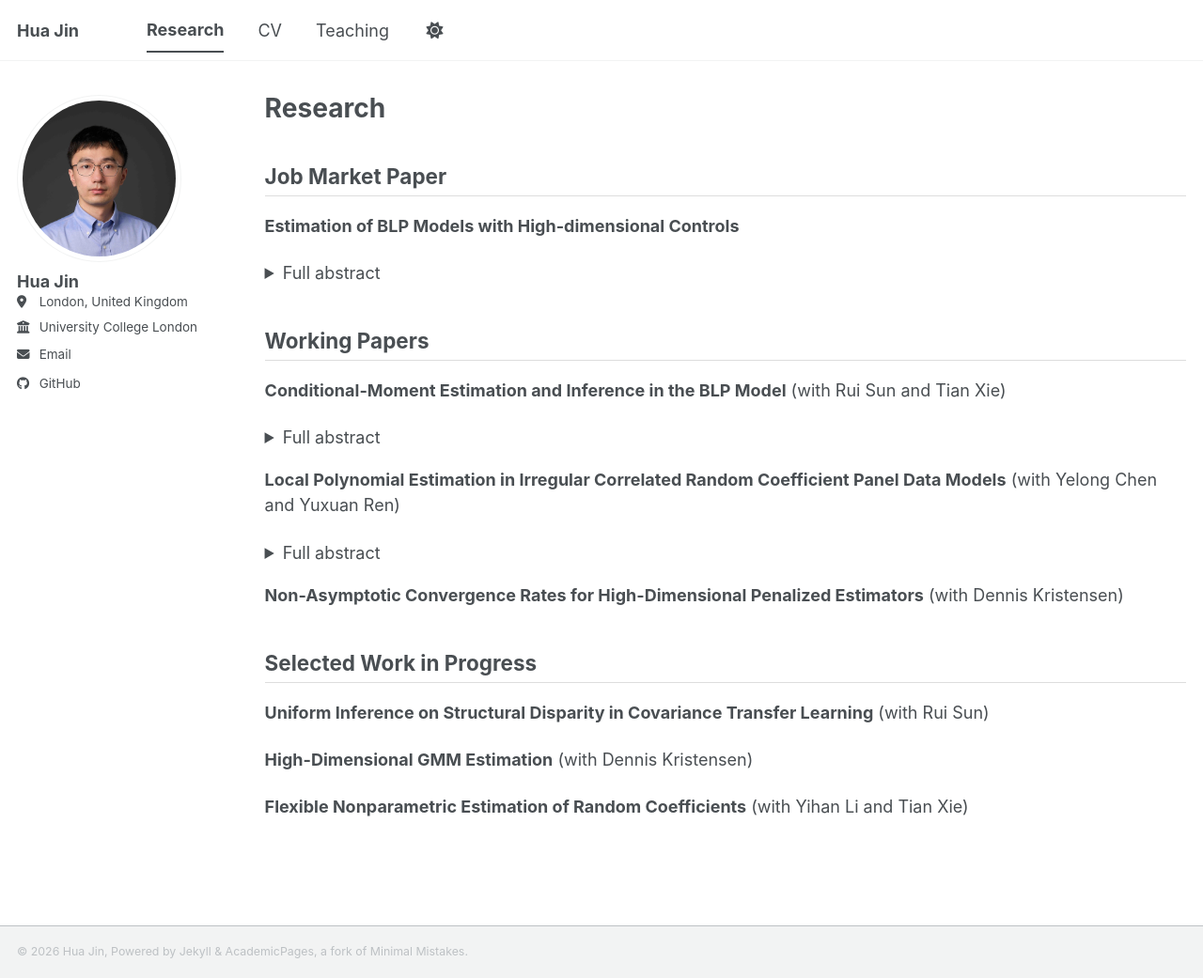
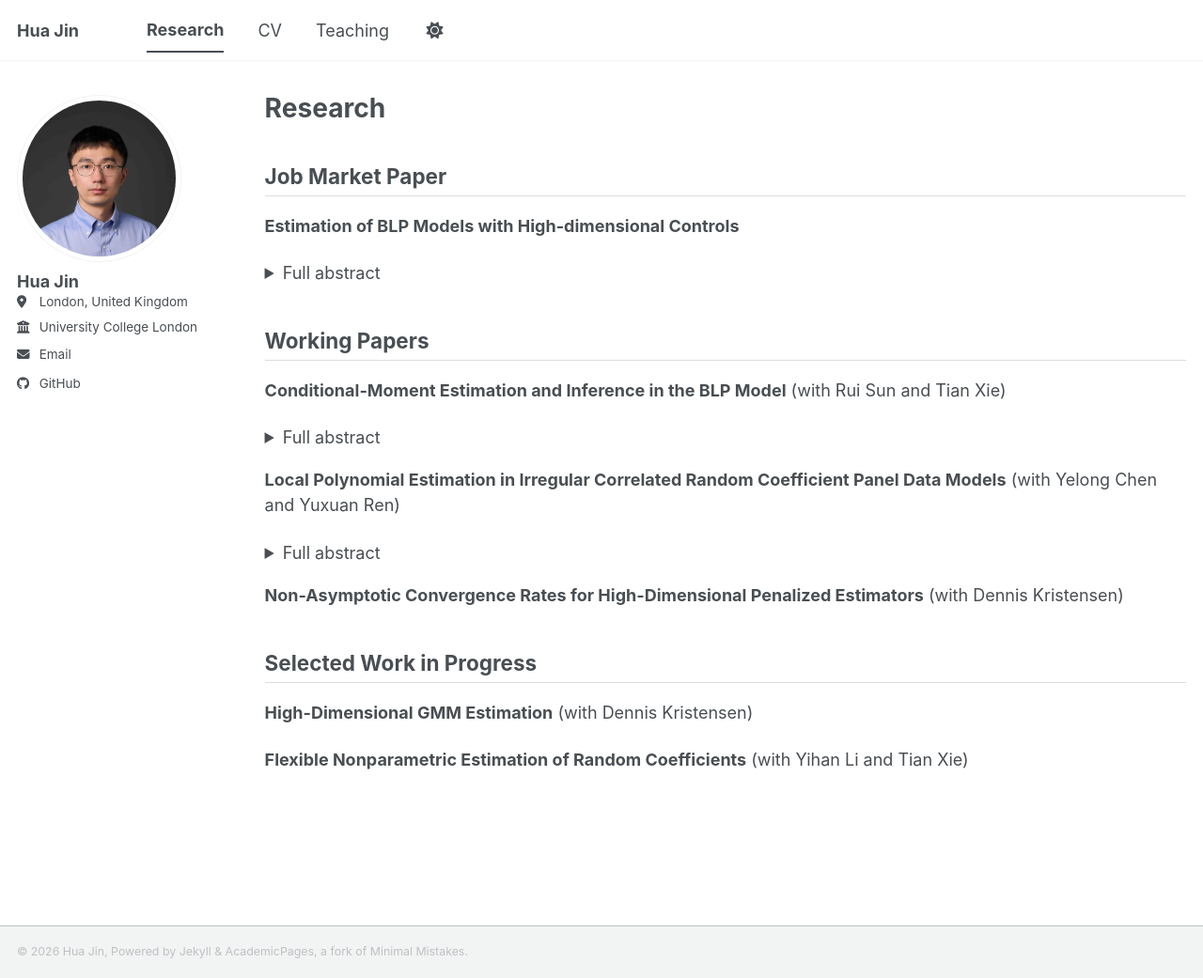
Before and after one commit to huajin-econ/huajin-econ.github.io, a Jekyll site: the page built from _pages/research.md, in a window 1280 px wide and 1041 px high. Shown: the whole window at 94% size. Built offline with Jekyll 4.4.1, drawn with Linux system fonts in a browser that asks for light colours; a style sheet for code colours, icons or effects is not loaded.

Commit message:
Comment out research entry on structural disparity
Commented out the 'Uniform Inference on Structural Disparity in Covariance Transfer Learning' entry.

```diff
--- a/_pages/research.md
+++ b/_pages/research.md
@@ -42,7 +42,7 @@ We study estimation of the average partial effect (APE) in an irregular correlat
 
 <h2 style="border-bottom: 1px solid #ddd; padding-bottom: 0.3em;">Selected Work in Progress</h2>
 
-**Uniform Inference on Structural Disparity in Covariance Transfer Learning** (with Rui Sun)
+<!--**Uniform Inference on Structural Disparity in Covariance Transfer Learning** (with Rui Sun) -->
 
 **High-Dimensional GMM Estimation** (with Dennis Kristensen)
 
```
